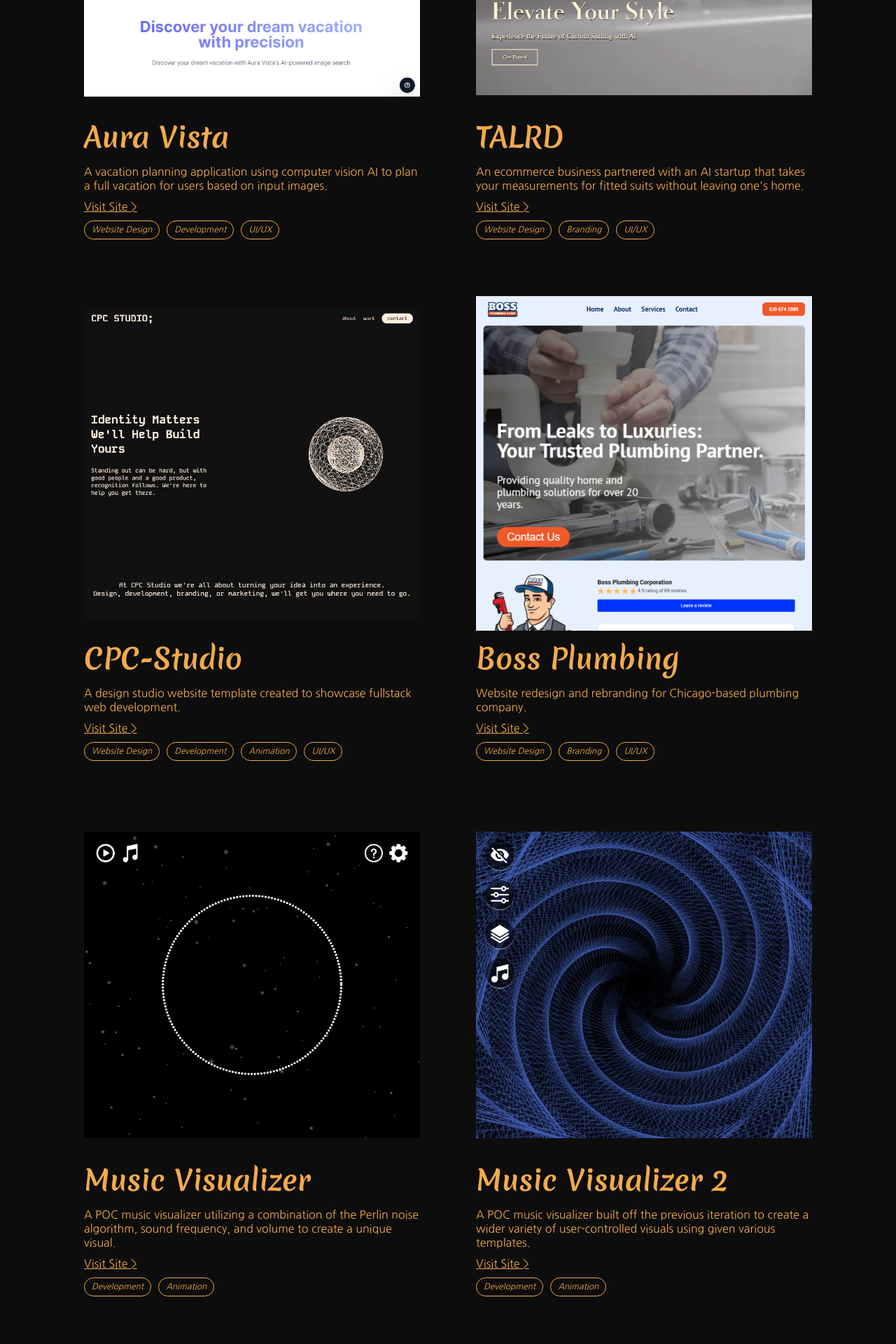
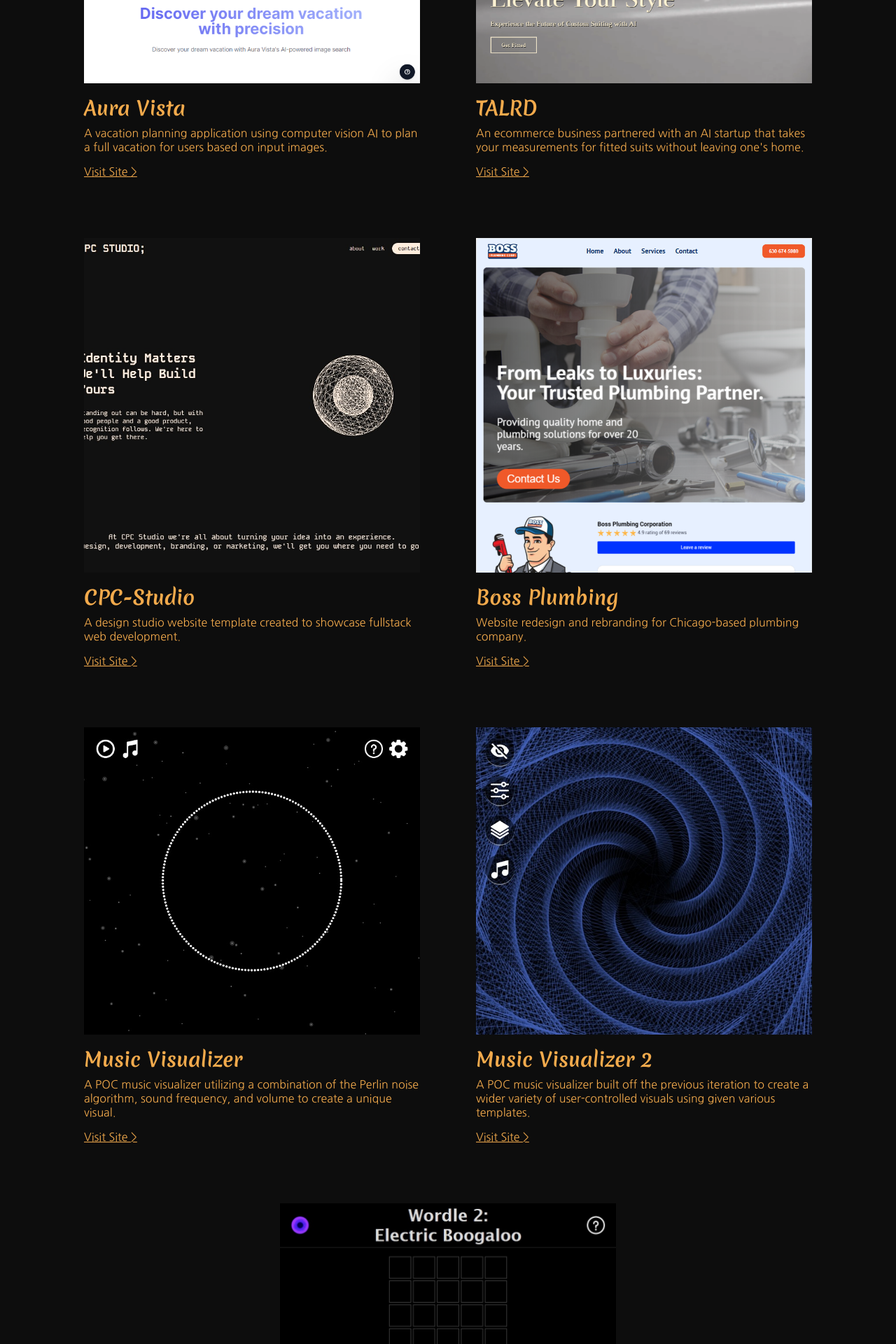
Before and after one commit to CharlesCondon/React-Portfolio, a React (Create React App) app: page /projects in a window 1280 px wide. Shown: the part 620-2540 px from the top of the page at 70% size. Built offline with nearby package versions, Linux system fonts and the light colour scheme.

Commit message:
updated rain for mobile and changed projects page

```diff
--- a/src/assets/components/Home/Home.css
+++ b/src/assets/components/Home/Home.css
@@ -10,17 +10,23 @@
     margin-bottom: 5rem;
 }
 
+.headText {
+    flex: 1;
+    max-width: 50%;
+}
+
 .headText > h1 {
-    font-size: 10vw;
+    font-size: 8vw;
     -webkit-text-stroke: 1px var(--accent-color);
     font-family: "Merienda", cursive;
 }
 .headText > p {
-    font-size: 2.5vw;
+    font-size: 2vw;
     padding-left: 4px;
 }
 
 .headImg {
+    flex: 1;
     position: relative;
 }
 
@@ -39,6 +45,7 @@
     }
     .headText {
         text-align: center;
+        max-width: 100%;
     }
     .headText > h1 {
         font-size: 18vw;
--- a/src/assets/components/Projects/Projects.css
+++ b/src/assets/components/Projects/Projects.css
@@ -28,26 +28,28 @@
     max-width: 40%;
     display: flex;
     flex-direction: column;
-    gap: 10px;
+    gap: 5px;
 }
 .projectPageItem > h2 {
-    font-size: 40px;
+    font-size: 28px;
     font-family: "Merienda", cursive;
+    margin-top: 10px;
 }
 .projectPageItem > a {
     color: var(--accent-color);
+    margin-top: 10px;
 }
 
 .projectPageImg {
     display: flex;
     width: 100%;
-
+    height: 100%;
 }
 .projectPageImg > img {
     width: 100%;
     height: 100%;
-    object-fit: contain;
-    aspect-ratio: 1 / 1;
+    object-fit: cover;
+    /* aspect-ratio: 1 / 1;   */
 }
 
 .projectPageTagList {
--- a/src/assets/components/Projects/Projects.js
+++ b/src/assets/components/Projects/Projects.js
@@ -24,9 +24,9 @@
                     <p>A vacation planning application using computer vision AI to plan a full vacation for users based on input images.</p>
                     <a href='https://www.auradelvista.com/' target='_blank' rel='noreferrer' >Visit Site {'>'}</a>
                     <div className='projectPageTagList'>
-                        <p className='projectPageTag'>Website Design</p>
+                        {/* <p className='projectPageTag'>Website Design</p>
                         <p className='projectPageTag'>Development</p>
-                        <p className='projectPageTag'>UI/UX</p>
+                        <p className='projectPageTag'>UI/UX</p> */}
                     </div>
                 </div>
                 <div className='projectPageItem'>
@@ -37,9 +37,9 @@
                     <p>An ecommerce business partnered with an AI startup that takes your measurements for fitted suits without leaving one's home.</p>
                     <a href='https://talrdsuits.com/' target='_blank' rel='noreferrer' >Visit Site {'>'}</a>
                     <div className='projectPageTagList'>
-                        <p className='projectPageTag'>Website Design</p>
+                        {/* <p className='projectPageTag'>Website Design</p>
                         <p className='projectPageTag'>Branding</p>
-                        <p className='projectPageTag'>UI/UX</p>
+                        <p className='projectPageTag'>UI/UX</p> */}
                     </div>
                 </div>
                 <div className='projectPageItem'>
@@ -50,10 +50,10 @@
                     <p>A design studio website template created to showcase fullstack web development.</p>
                     <a href='https://www.cpc-studio.com/' target='_blank' rel='noreferrer' >Visit Site {'>'}</a>
                     <div className='projectPageTagList'>
-                        <p className='projectPageTag'>Website Design</p>
+                        {/* <p className='projectPageTag'>Website Design</p>
                         <p className='projectPageTag'>Development</p>
                         <p className='projectPageTag'>Animation</p>
-                        <p className='projectPageTag'>UI/UX</p>
+                        <p className='projectPageTag'>UI/UX</p> */}
                     </div>
                 </div>
                 <div className='projectPageItem'>
@@ -64,9 +64,9 @@
                     <p>Website redesign and rebranding for Chicago-based plumbing company.</p>
                     <a href='https://www.bossplumbingcorp.net/' target='_blank' rel='noreferrer' >Visit Site {'>'}</a>
                     <div className='projectPageTagList'>
-                        <p className='projectPageTag'>Website Design</p>
+                        {/* <p className='projectPageTag'>Website Design</p>
                         <p className='projectPageTag'>Branding</p>
-                        <p className='projectPageTag'>UI/UX</p>
+                        <p className='projectPageTag'>UI/UX</p> */}
                     </div>
                 </div>
                 <div className='projectPageItem'>
@@ -77,8 +77,8 @@
                     <p>A POC music visualizer utilizing a combination of the Perlin noise algorithm, sound frequency, and volume to create a unique visual.</p>
                     <a href='https://charlescondon.github.io/PerlinNoise/' target='_blank' rel='noreferrer' >Visit Site {'>'}</a>
                     <div className='projectPageTagList'>
-                        <p className='projectPageTag'>Development</p>
-                        <p className='projectPageTag'>Animation</p>
+                        {/* <p className='projectPageTag'>Development</p>
+                        <p className='projectPageTag'>Animation</p> */}
                     </div>
                 </div>
                 <div className='projectPageItem'>
@@ -89,8 +89,8 @@
                     <p>A POC music visualizer built off the previous iteration to create a wider variety of user-controlled visuals using given various templates.</p>
                     <a href='https://charlescondon.github.io/Geosynth/' target='_blank' rel='noreferrer' >Visit Site {'>'}</a>
                     <div className='projectPageTagList'>
-                        <p className='projectPageTag'>Development</p>
-                        <p className='projectPageTag'>Animation</p>
+                        {/* <p className='projectPageTag'>Development</p>
+                        <p className='projectPageTag'>Animation</p> */}
                     </div>
                 </div>
                 <div className='projectPageItem'>
@@ -101,8 +101,8 @@
                     <p>A satirical recreation of the popular Wordle game with an added twist.</p>
                     <a href='https://www.wordletwo.com/' target='_blank' rel='noreferrer' >Visit Site {'>'}</a>
                     <div className='projectPageTagList'>
-                        <p className='projectPageTag'>Website Design</p>
-                        <p className='projectPageTag'>Development</p>
+                        {/* <p className='projectPageTag'>Website Design</p>
+                        <p className='projectPageTag'>Development</p> */}
                     </div>
                 </div>
             </div>
--- a/src/assets/js/rainSketch.js
+++ b/src/assets/js/rainSketch.js
@@ -29,11 +29,17 @@
     var drops = [];
 
     p.setup = () => {
-        p.createCanvas(window.innerWidth, window.innerHeight);
-            for (var i = 0; i < 500; i++) {
-                drops[i] = new Drop();
+        if (window.innerWidth > 768) {
+            p.createCanvas(window.innerWidth, window.innerHeight);
+                for (var i = 0; i < 500; i++) {
+                    drops[i] = new Drop();
+            }
+        } else {
+            p.createCanvas(window.innerWidth, window.innerHeight);
+                for (var i = 0; i < 100; i++) {
+                    drops[i] = new Drop();
+            }
         }
-        // initCanvas.parent("background");
     }
 
     p.draw = () => {
```
